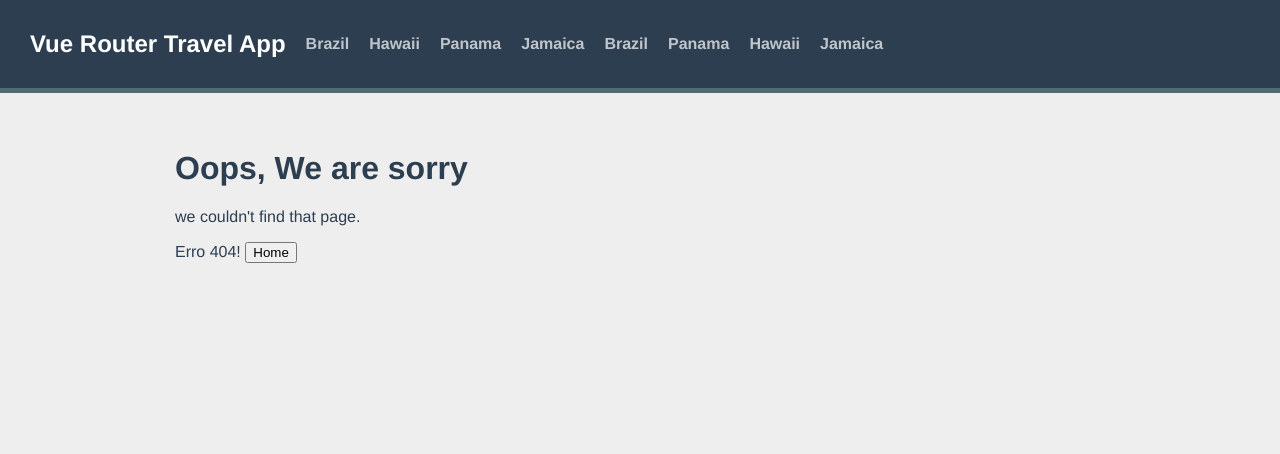
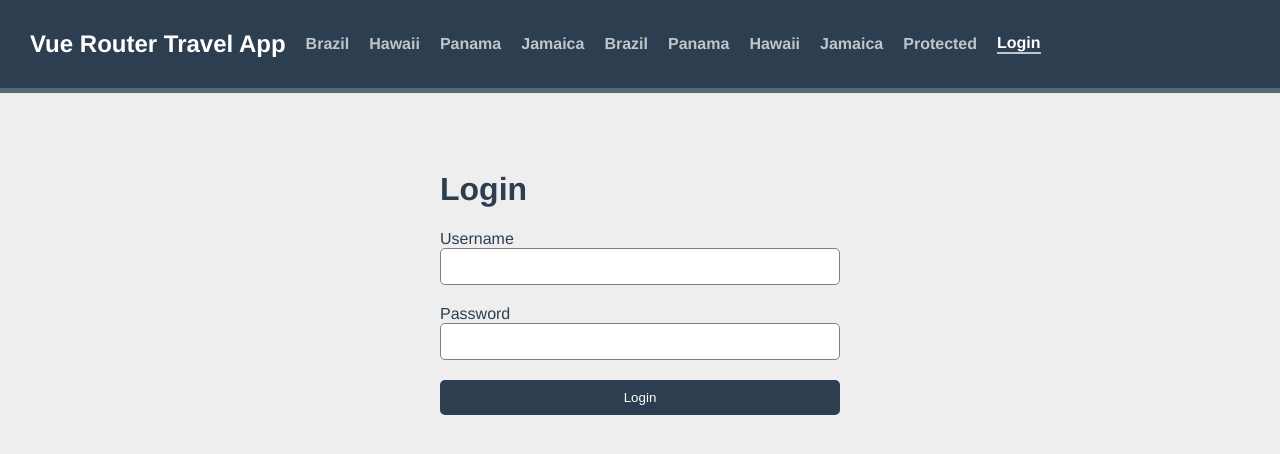
Before and after one commit to MarceloDiasSchneider/vue-travel-app, a Vue app: page /login in a window 1280 px wide. Before the commit this address had no page. Shown: the top 454 px of the page. Built offline with nearby package versions, Linux system fonts and the light colour scheme.

Commit message:
chack login before enter into a protected page

```diff
--- a/src/components/TheNavigation.vue
+++ b/src/components/TheNavigation.vue
@@ -15,6 +15,8 @@
     >
       {{ destination.name }}
     </router-link>
+    <router-link :to="{ name: 'protected' }">Protected</router-link>
+    <router-link :to="{ name: 'login' }">Login</router-link>
   </div>
 </template>
 
--- a/src/router/index.js
+++ b/src/router/index.js
@@ -49,6 +49,21 @@ const routes = [
       },
     ],
   },
+  {
+    path: "/login",
+    name: "login",
+    component: () =>
+      import(/* webpackChunkName: "login" */ "../views/Login.vue"),
+  },
+  {
+    path: "/protected",
+    name: "protected",
+    component: () =>
+      import(/* webpackChunkName: "protected" */ "../views/Protected.vue"),
+    meta: {
+      requiresAuth: true,
+    },
+  },
 
   {
     path: "/brazil",
@@ -97,4 +112,13 @@ const router = createRouter({
   },
 });
 
+router.beforeEach((to) => {
+  if (to.meta.requiresAuth && !window.user) {
+    return { name: "login" };
+  }
+  if (to.path === "/login" && window.user) {
+    return { name: "protected" };
+  }
+});
+
 export default router;
--- /dev/null
+++ b/src/views/Login.vue
@@ -0,0 +1,28 @@
+<template>
+  <div class="login">
+    <form class="form" @submit.prevent="login">
+      <h1>Login</h1>
+      <label for="username">Username</label>
+      <input v-model="username" type="text" name="username" class="input" />
+      <label for="password">Password</label>
+      <input v-model="password" type="password" name="password" class="input" />
+      <button class="btn">Login</button>
+    </form>
+  </div>
+</template>
+<script>
+export default {
+  data() {
+    return {
+      username: null,
+      password: null,
+    };
+  },
+  methods: {
+    login() {
+      window.user = this.username;
+      this.$router.push({ name: "protected" });
+    },
+  },
+};
+</script>
--- /dev/null
+++ b/src/views/Protected.vue
@@ -0,0 +1,24 @@
+<template>
+  <div>
+    <h1>Protected</h1>
+    <p>Hi {{ username }}</p>
+    <p>You got access to this page</p>
+    <button @click="logout">Logout</button>
+  </div>
+</template>
+
+<script>
+export default {
+  data() {
+    return {
+      username: window.user,
+    };
+  },
+  methods: {
+    logout() {
+      window.user = null;
+      this.$router.push({ name: "Home" });
+    },
+  },
+};
+</script>
```
